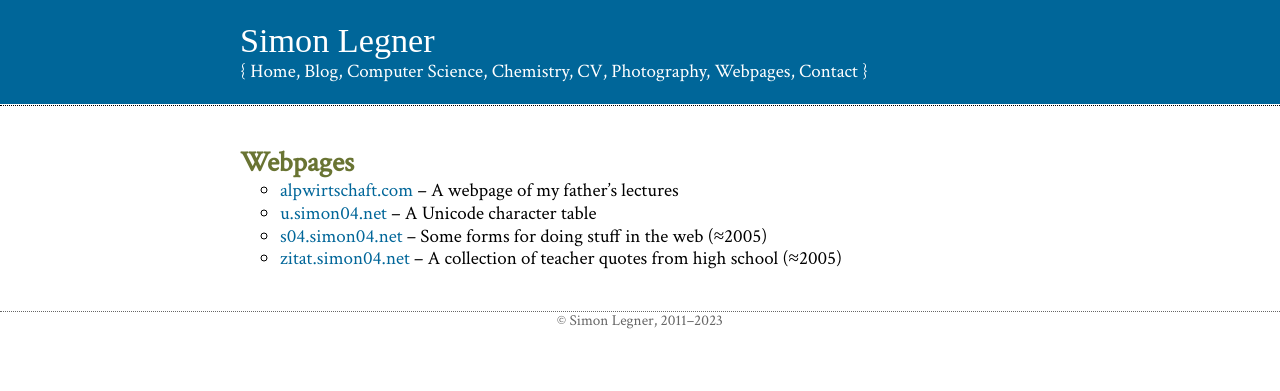
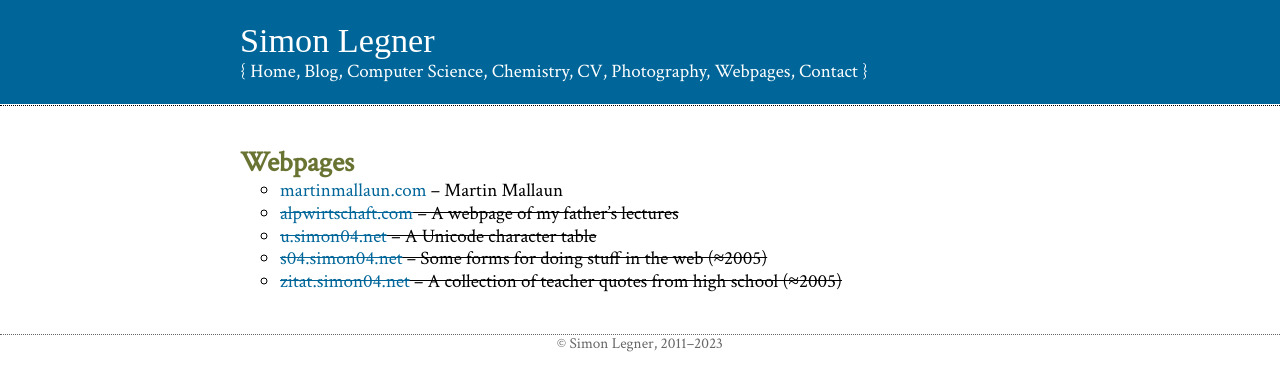
Before and after one commit to simon04/simon04.net, a Jekyll site: the page built from Webpages.md, in a window 1280 px wide. Shown: the top 391 px of the page. Built offline with Jekyll 4.4.1, drawn with Linux system fonts in a browser that asks for light colours; some web fonts are replaced.

Commit message:
Webpages: update

```diff
--- a/Webpages.md
+++ b/Webpages.md
@@ -4,7 +4,8 @@ title: Webpages
 permalink: Webpages/
 ---
 
--   [alpwirtschaft.com](http://alpwirtschaft.com/) – A webpage of my father's lectures
--   [u.simon04.net](http://u.simon04.net/) – A Unicode character table
--   [s04.simon04.net](http://s04.simon04.net/) – Some forms for doing stuff in the web (≈2005)
--   [zitat.simon04.net](http://zitat.simon04.net/) – A collection of teacher quotes from high school (≈2005)
+- [martinmallaun.com](http://www.martinmallaun.com/) – Martin Mallaun
+- ~~[alpwirtschaft.com]() – A webpage of my father's lectures~~
+- ~~[u.simon04.net]() – A Unicode character table~~
+- ~~[s04.simon04.net]() – Some forms for doing stuff in the web (≈2005)~~
+- ~~[zitat.simon04.net]() – A collection of teacher quotes from high school (≈2005)~~
```
